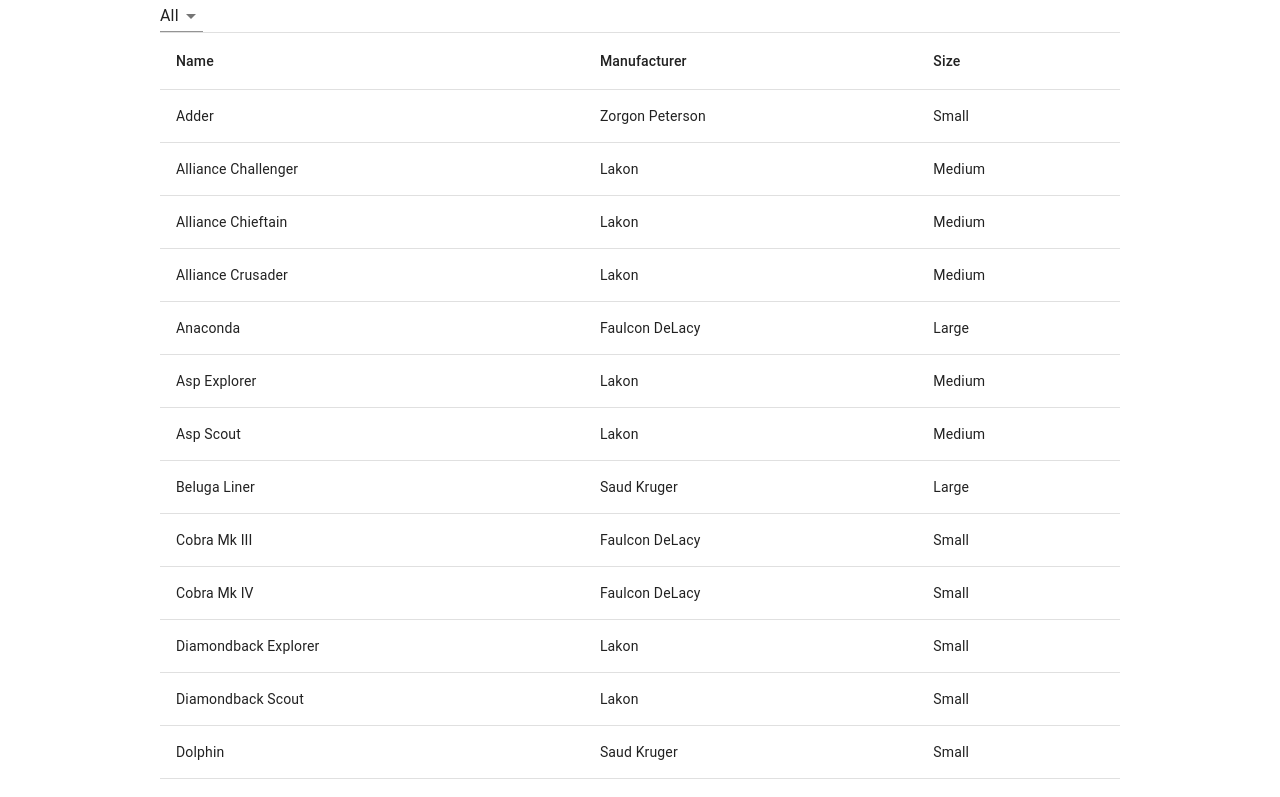
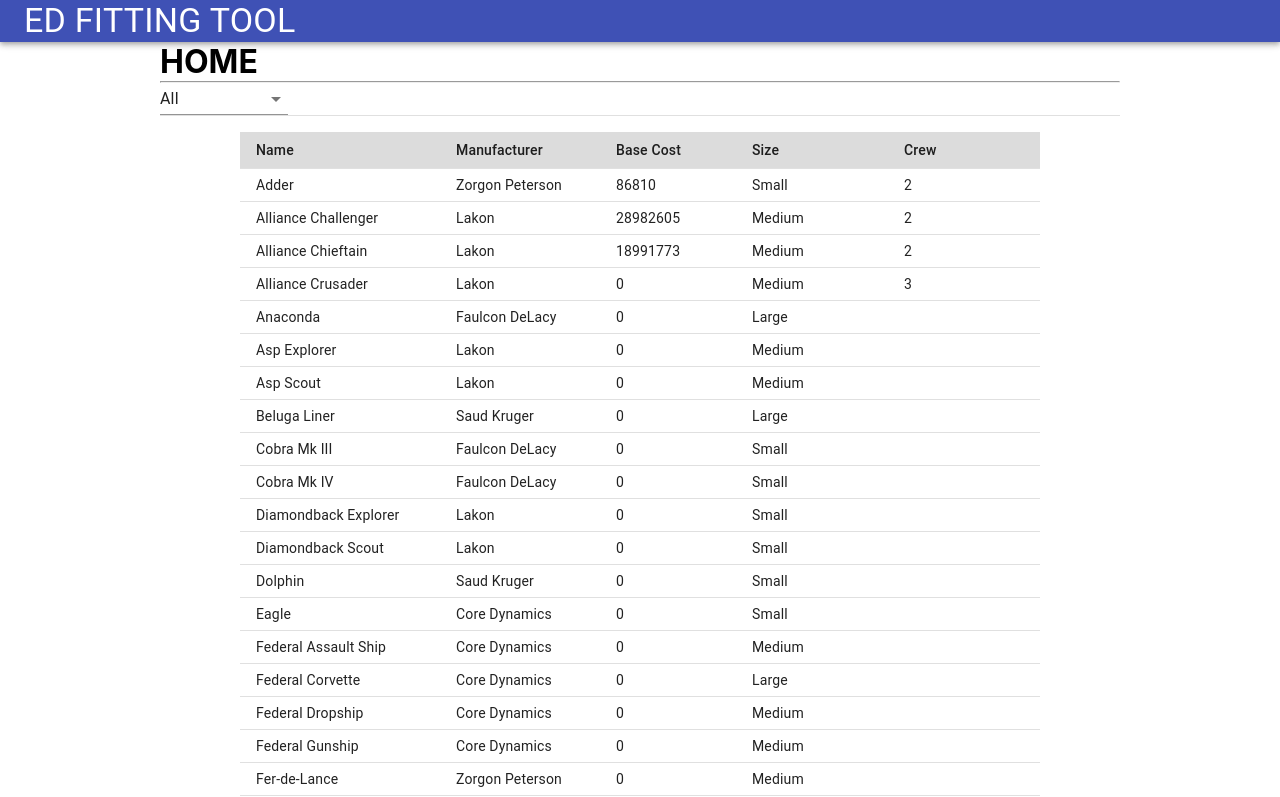
Before and after one commit to StevenJBurns/elite-dangerous-fitting-tool, a React (Create React App) app: page / in a window 1280 px wide. Shown: the top 797 px of the page. Built offline with nearby package versions, Linux system fonts and the light colour scheme.

Commit message:
feat: routing and MUI implementation at the App and default page level

```diff
--- a/src/App.tsx
+++ b/src/App.tsx
@@ -1,4 +1,14 @@
 import React from 'react';
+import { Switch, Route } from 'react-router-dom';
+import AppBar from '@material-ui/core/AppBar';
+import BottomNavigation from '@material-ui/core/BottomNavigation';
+import Container from '@material-ui/core/Container';
+import Typography from '@material-ui/core/Typography';
+import { Home } from 'components/pages/Home/Home';
+import { Ships } from 'components/pages/Ships/Ships';
+import { Modules } from 'components/pages/Modules/Modules';
+import { Fittings } from 'components/pages/Fittings/Fittings';
+import { About } from 'components/pages/About/About';
 import './App.css';
 
 const ShipList = React.lazy(() => import('./ShipList'));
@@ -8,15 +18,38 @@ const App = () => {
 
   return (
     <>
-      <header></header>
+      <AppBar position="relative">
+        <Container>
+          <Typography variant="h4">
+            ED FITTING TOOL
+          </Typography>
+        </Container>
+      </AppBar>
       <main>
+        <Switch>
+          <Route path="/" exact>
+            <Home />
+          </Route>
+          <Route path="/ships" exact>
+            <Ships />
+          </Route>
+          <Route path="/modules" exact>
+            <Modules />
+          </Route>
+          <Route path="/fittings" exact>
+            <Fittings />
+          </Route>
+          <Route path="/about" exact>
+            <About />
+          </Route>
+        </Switch>
         <React.Suspense fallback={<h1> *** Loading ***</h1>}>
           <ShipList />
         </React.Suspense>
       </main>
-      <footer>
-        <h4>&copy; {currentYear} &bull; SJB</h4>
-      </footer>
+      <BottomNavigation component="footer">
+        <Typography variant="h6">&copy; {currentYear} &bull; SJB</Typography>
+      </BottomNavigation>
     </>
   )
 };
--- a/src/ShipList.tsx
+++ b/src/ShipList.tsx
@@ -1,17 +1,29 @@
 import React from 'react';
+import { makeStyles } from '@material-ui/styles';
 import Select from '@material-ui/core/Select';
 import MenuItem from "@material-ui/core/MenuItem";
 import Table from '@material-ui/core/Table';
 import TableBody from '@material-ui/core/TableBody';
 import TableCell from '@material-ui/core/TableCell';
-// import TableContainer from '@material-ui/core/TableContainer';
+import TableContainer from '@material-ui/core/TableContainer';
 import TableHead from '@material-ui/core/TableHead';
 import TableRow from '@material-ui/core/TableRow';
 import Divider from '@material-ui/core/Divider';
 import { Ship, ShipSize } from 'types/Ship';
 import ShipData from 'data/ships.json';
 
+const useStyles = makeStyles(() => ({
+  table: {
+    maxWidth: '800px',
+    margin: '1rem auto',
+  },
+  tableHeader: {
+    backgroundColor: 'gainsboro',
+  }
+}));
+
 const ShipList = () => {
+  const classes = useStyles();
   const [shipData, setShipData] = React.useState<Ship[]>(ShipData);
   const [shipSizeFilter, setShipSizeFilter] = React.useState<ShipSize | "All">("All");
 
@@ -24,6 +36,7 @@ const ShipList = () => {
   return (
     <>
       <Select
+        style={{ width: '8rem'}}
         defaultValue={"All"}
         value={shipSizeFilter}
         onChange={(e: React.ChangeEvent<{ value: any }>) => setShipSizeFilter(e.target.value)}
@@ -34,24 +47,30 @@ const ShipList = () => {
         <MenuItem value={ShipSize.Large}>Large</MenuItem>
       </Select>
       <Divider />
-      <Table>
-        <TableHead>
+      <TableContainer>
+        <Table className={classes.table} size="small">
+          <TableHead className={classes.tableHeader}>
             <TableRow>
               <TableCell>Name</TableCell>
               <TableCell>Manufacturer</TableCell>
+              <TableCell>Base Cost</TableCell>
               <TableCell>Size</TableCell>
+              <TableCell>Crew</TableCell>
             </TableRow>
           </TableHead>
           <TableBody>
             { shipData.map(ship =>
               <TableRow key={ship.name}>
-              <TableCell>{ship.name}</TableCell>
-              <TableCell>{ship.manufacturer}</TableCell>
+                <TableCell width={'160px'}>{ship.name}</TableCell>
+                <TableCell width={'120px'}>{ship.manufacturer}</TableCell>
+                <TableCell width={'96px'}>{ship.baseCost}</TableCell>
                 <TableCell>{ship.size}</TableCell>
+                <TableCell width={'120px'}>{ship.crew}</TableCell>
               </TableRow>)
             }
           </TableBody>
         </Table>
+      </TableContainer>
     </>
   );
 };
```
Lines whose indentation alone changed are shown as unchanged.
